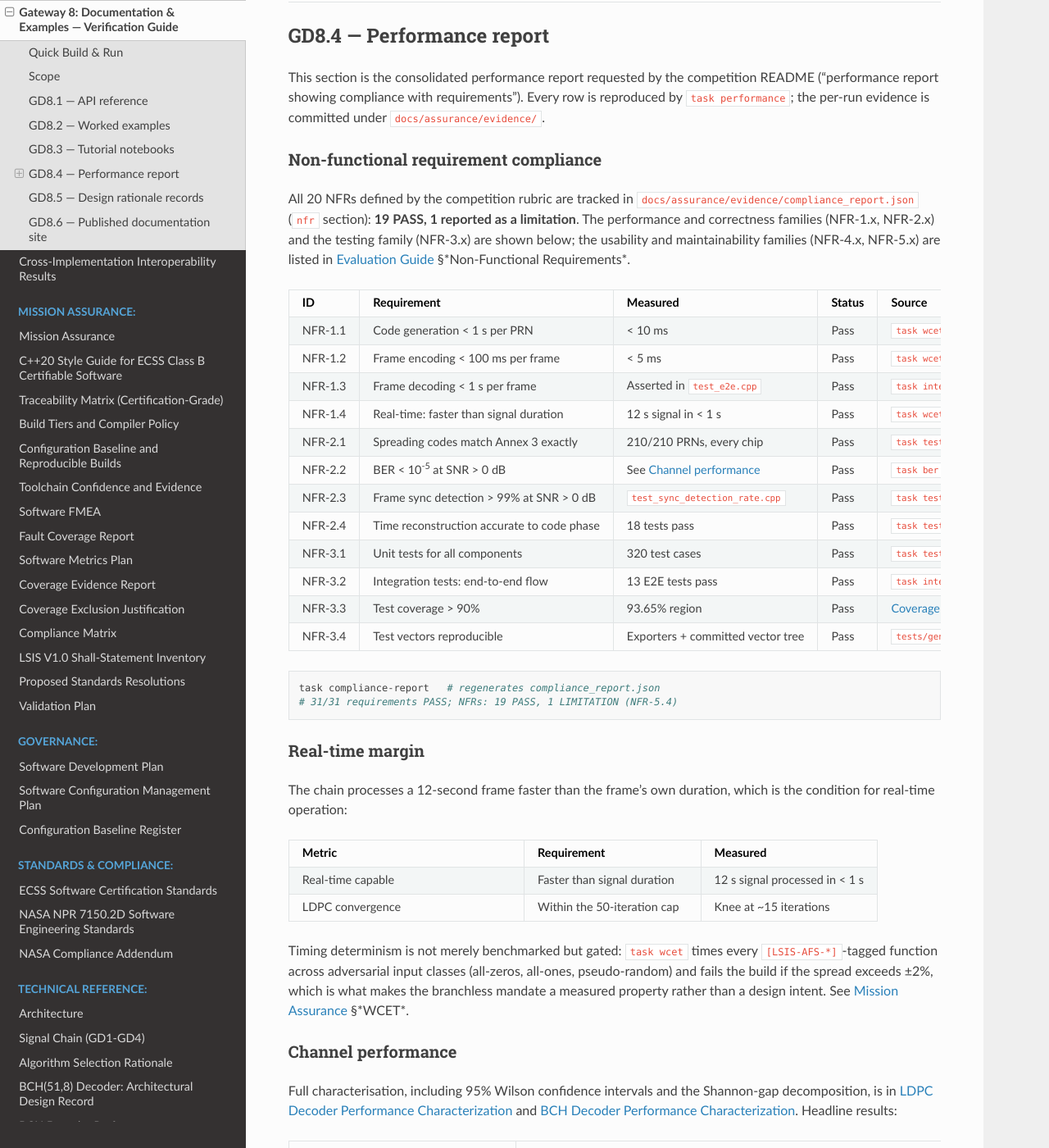
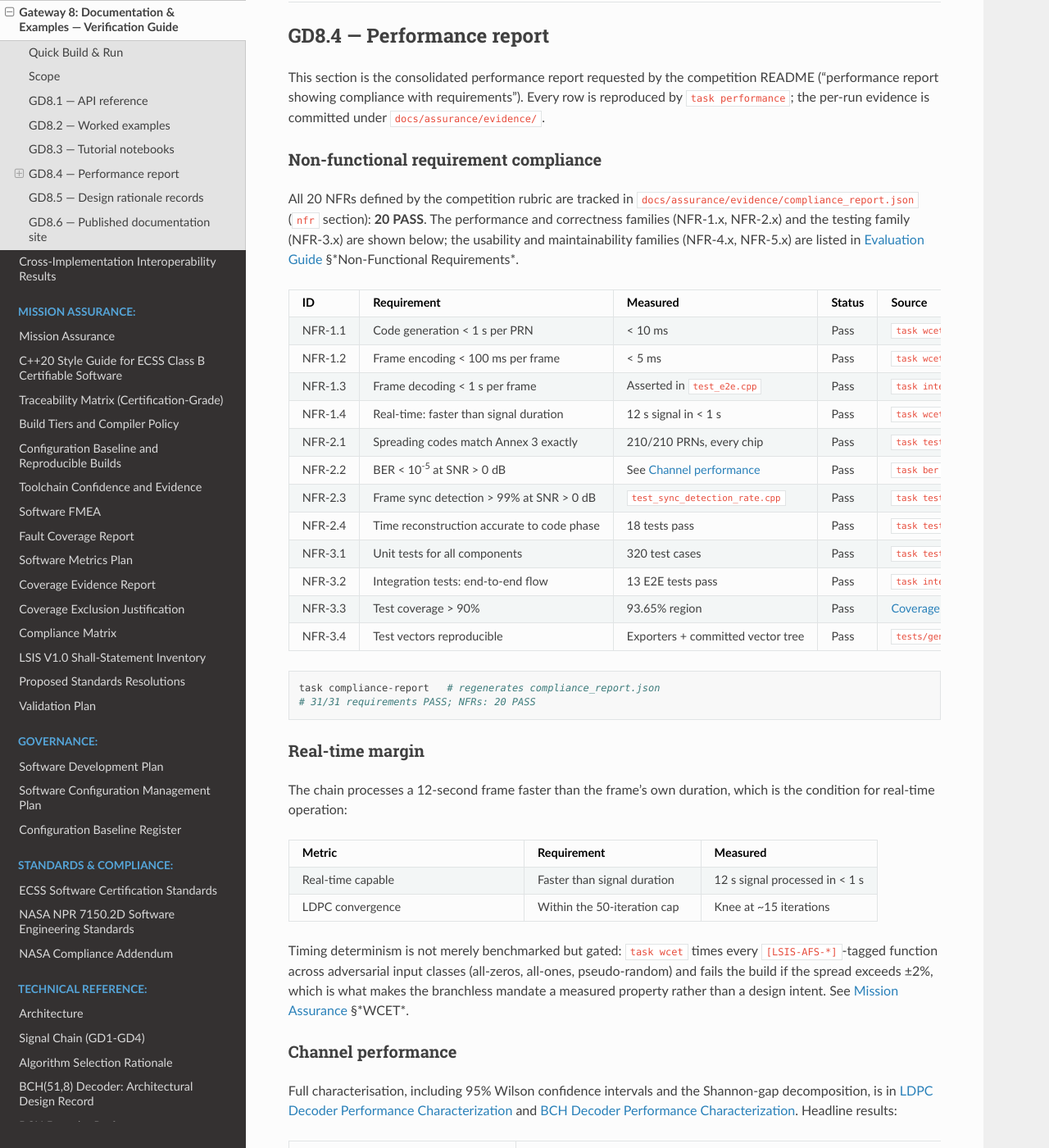
Before and after one commit to luar-space/lunalink, a Sphinx documentation site: the page built from docs/gateway8.rst, in a window 1280 px wide and 1400 px high, scrolled down 2247 px. Shown: the whole window at 82% size. Built offline with Sphinx 7.4.7 and the Read the Docs theme 3.1.0, drawn with Linux system fonts in a browser that asks for light colours; pages that are not in the unit, such as notebooks, are missing from menus.

Commit message:
docs: update the NFR count to 20/20 across the assessment surface
NFR-5.4 passes now that the development history is present, but five
places still said 19/20 with NFR-5.4 as a limitation: README §7, the
Evaluation Guide's Completeness row, gateway8's NFR section and its
command output, and gateway7's verification block.

Co-Authored-By: Claude Opus 5 (1M context) <noreply@anthropic.com>
Claude-Session: https://claude.ai/code/session_01SXdz4jKzhMXcZ4iQH49sb5

```diff
--- a/docs/evaluation_guide.rst
+++ b/docs/evaluation_guide.rst
@@ -104,8 +104,8 @@ Where to look for each scored category.
    * - **Completeness**
      - 20
      - All nine gateways 0–8 delivered, one guide each (table below).
-       `Non-Functional Requirements`_: 19/20 PASS, 1 reported as a
-       limitation.  :doc:`roadmap` states what is *not* delivered
+       `Non-Functional Requirements`_: 20/20 PASS.  :doc:`roadmap` states
+       what is *not* delivered
    * - **Code Quality**
      - 10
      - :doc:`assurance/c_plus_plus_guidelines` (MISRA C++:2023-traceable
--- a/docs/gateway7.rst
+++ b/docs/gateway7.rst
@@ -344,4 +344,4 @@ than editing them here.
 
    task test-cpp          # fast unit + integration suites pass
    task traceability      # 31 requirements, 0 orphans
-   task compliance-report # 31/31 requirements PASS; 19/20 NFRs PASS
+   task compliance-report # 31/31 requirements PASS; 20/20 NFRs PASS
--- a/docs/gateway8.rst
+++ b/docs/gateway8.rst
@@ -177,7 +177,7 @@ Non-functional requirement compliance
 
 All 20 NFRs defined by the competition rubric are tracked in
 ``docs/assurance/evidence/compliance_report.json`` (``nfr`` section):
-**19 PASS, 1 reported as a limitation**.  The performance and correctness
+**20 PASS**.  The performance and correctness
 families (NFR-1.x, NFR-2.x) and the testing family (NFR-3.x) are shown
 below; the usability and maintainability families (NFR-4.x, NFR-5.x) are
 listed in :doc:`evaluation_guide` §*Non-Functional Requirements*.
@@ -255,7 +255,7 @@ listed in :doc:`evaluation_guide` §*Non-Functional Requirements*.
 .. code-block:: bash
 
    task compliance-report   # regenerates compliance_report.json
-   # 31/31 requirements PASS; NFRs: 19 PASS, 1 LIMITATION (NFR-5.4)
+   # 31/31 requirements PASS; NFRs: 20 PASS
 
 Real-time margin
 ~~~~~~~~~~~~~~~~
```
Also changed, not shown: README.md (+2 -2 lines).
